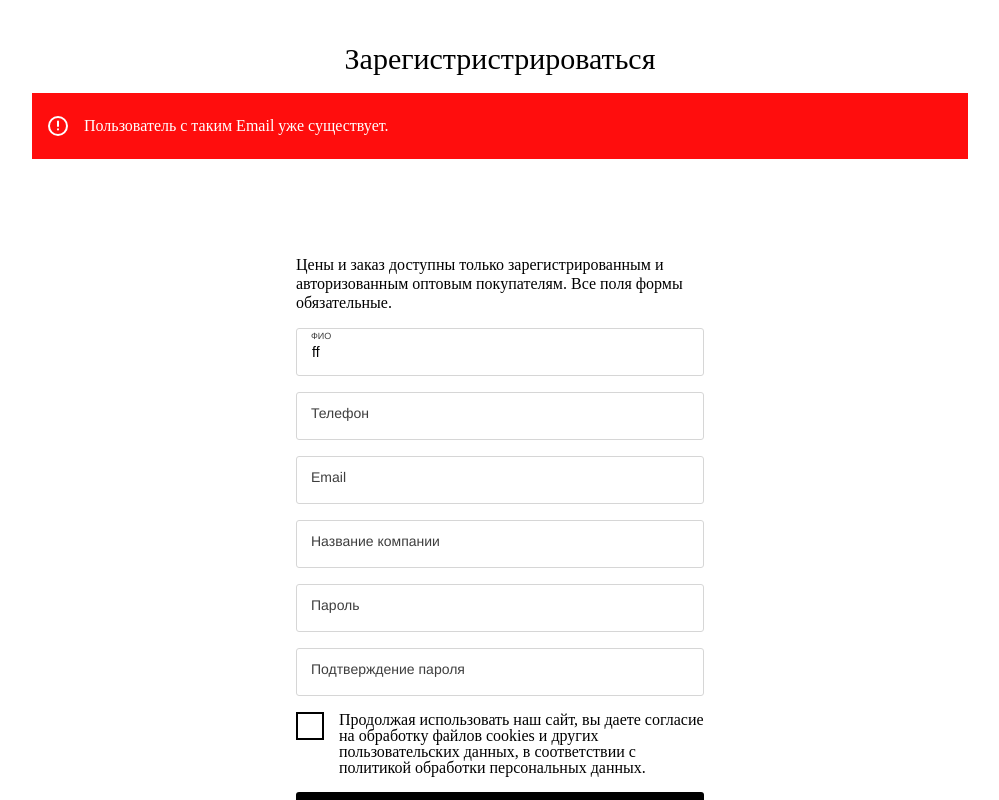
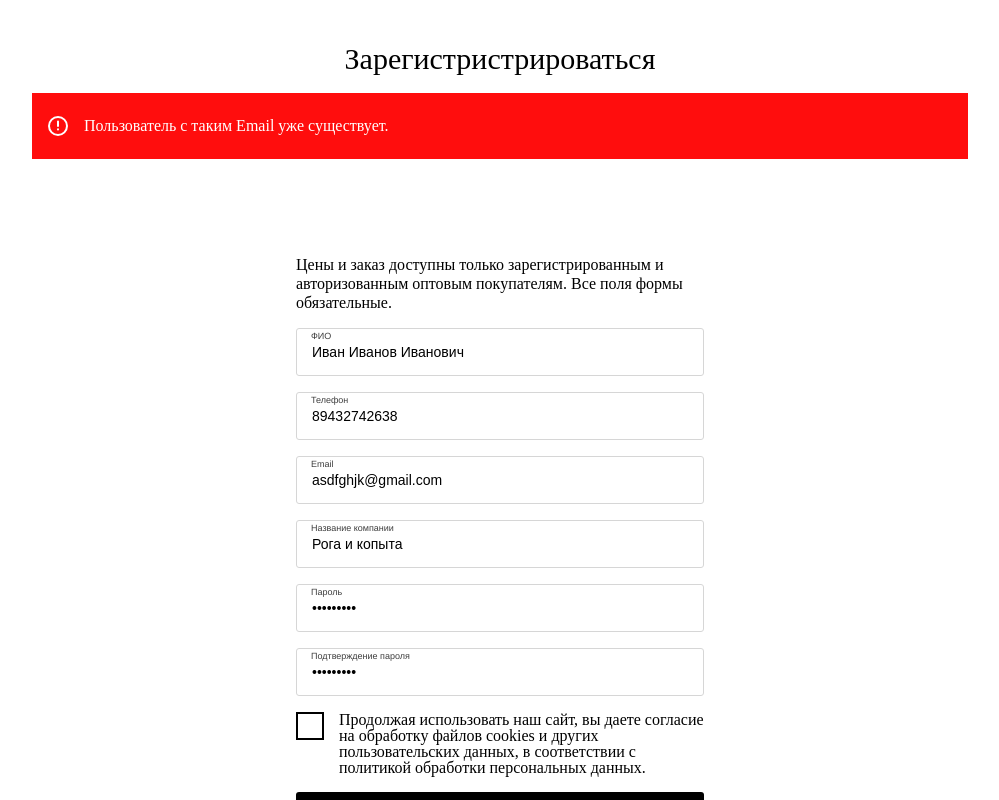
Before and after one commit to Ilyas-bit/rusocks_forms, a Vue app in the folder rusocks_forms_vue/: page / in a window 1280 px wide. Shown: the top 800 px of the page, without its empty margins (140-1139 px from the left). Built offline with nearby package versions, Linux system fonts and the light colour scheme.

Commit message:
default input

```diff
--- a/rusocks_forms_vue/src/main.js
+++ b/rusocks_forms_vue/src/main.js
@@ -14,42 +14,42 @@ const defaultFormStore = {
       {
         name: 'fullName',
         placeholder_value: 'ФИО',
-        initialValue: 'ff',
+        initialValue: 'Иван Иванов Иванович',
         type: 'text',
         required: true
       },
       {
         name: 'telephone',
         placeholder_value: 'Телефон',
-        initialValue: '',
+        initialValue: '89432742638',
         type: 'tel',
         required: true
       },
       {
         name: 'email',
         placeholder_value: 'Email',
-        initialValue: '',
+        initialValue: 'asdfghjk@gmail.com',
         type: 'email',
         required: true
       },
       {
         name: 'companyName',
         placeholder_value: 'Название компании',
-        initialValue: '',
+        initialValue: 'Рога и копыта',
         type: 'text',
         required: true
       },
       {
         name: 'password',
         placeholder_value: 'Пароль',
-        initialValue: '',
+        initialValue: '123456789',
         type: 'password',
         required: true
       },
       {
         name: 'passwordConfirm',
         placeholder_value: 'Подтверждение пароля',
-        initialValue: '',
+        initialValue: '123456789',
         type: 'password',
         required: true
       },
```
